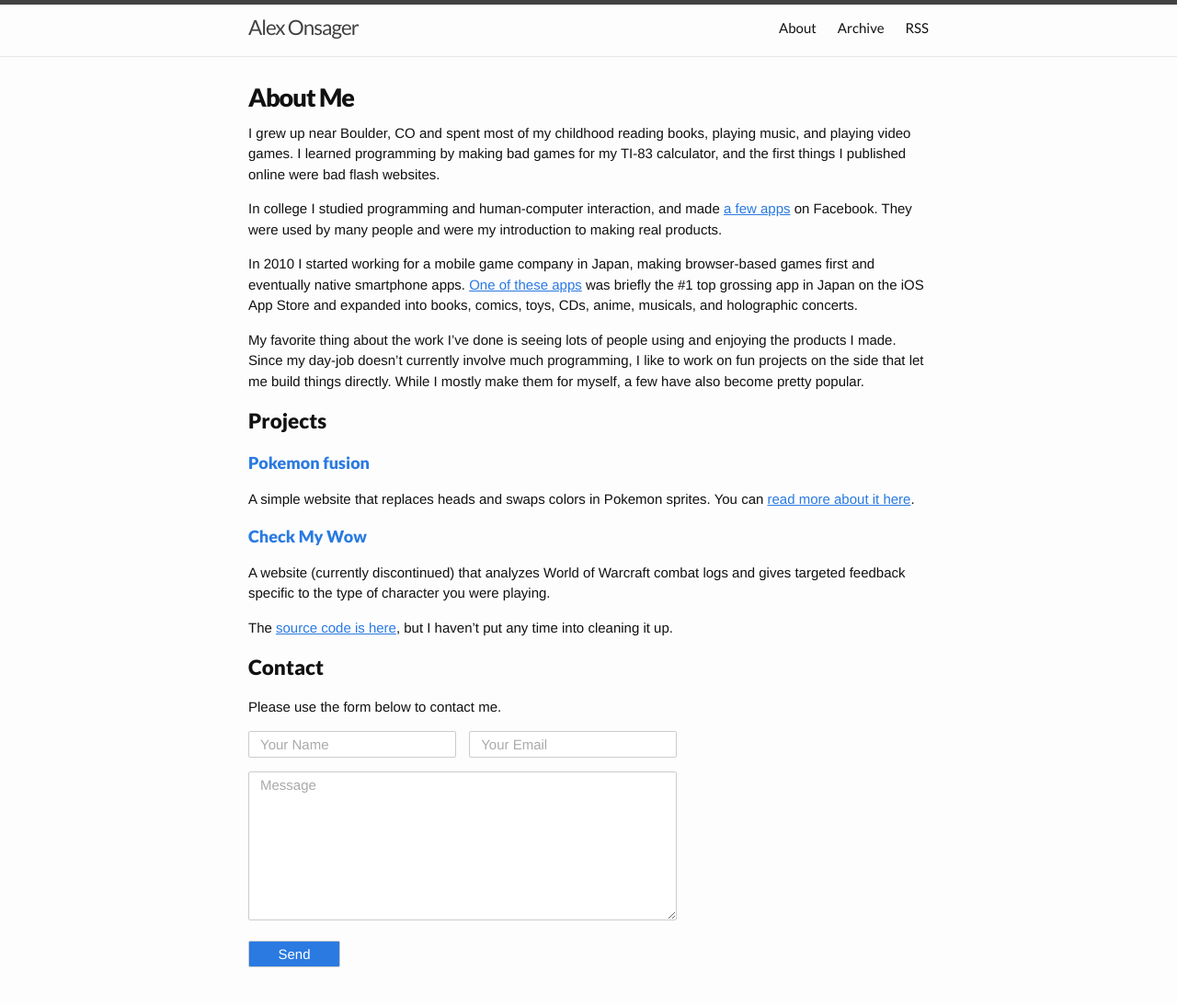
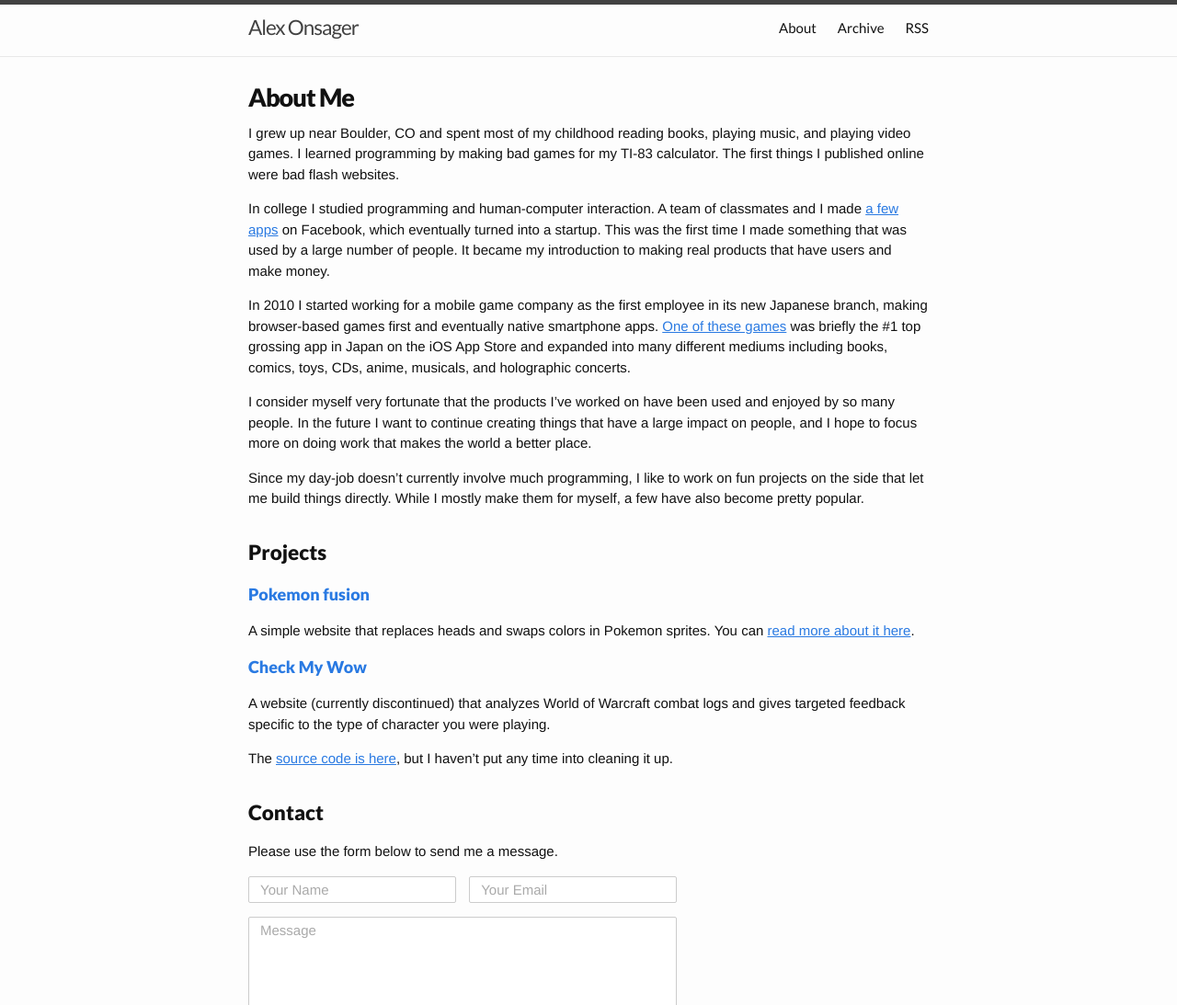
Before and after one commit to aonsager/aonsager.github.io, a Jekyll site: the page built from about.md, in a window 1280 px wide, cut to the strip 0-1093 px from the top of the page. Shown: the whole strip at 92% size. Built offline with Jekyll 4.4.1, drawn with Linux system fonts in a browser that asks for light colours.

Commit message:
update about page

```diff
--- a/about.md
+++ b/about.md
@@ -4,15 +4,17 @@
 permalink: /about/
 ---
 
-I grew up near Boulder, CO and spent most of my childhood reading books, playing music, and playing video games. I learned programming by making bad games for my TI-83 calculator, and the first things I published online were bad flash websites.
+I grew up near Boulder, CO and spent most of my childhood reading books, playing music, and playing video games. I learned programming by making bad games for my TI-83 calculator. The first things I published online were bad flash websites.
 
-In college I studied programming and human-computer interaction, and made [a few apps](http://www.sfgate.com/news/article/These-Stanford-Students-Made-Millions-Taking-A-2361888.php) on Facebook. They were used by many people and were my introduction to making real products.
+In college I studied programming and human-computer interaction. A team of classmates and I made [a few apps](http://www.sfgate.com/news/article/These-Stanford-Students-Made-Millions-Taking-A-2361888.php) on Facebook, which eventually turned into a startup. This was the first time I made something that was used by a large number of people. It became my introduction to making real products that have users and make money.
 
-In 2010 I started working for a mobile game company in Japan, making browser-based games first and eventually native smartphone apps. [One of these apps](https://stars.happyelements.co.jp) was briefly the #1 top grossing app in Japan on the iOS App Store and expanded into books, comics, toys, CDs, anime, musicals, and holographic concerts.
+In 2010 I started working for a mobile game company as the first employee in its new Japanese branch, making browser-based games first and eventually native smartphone apps. [One of these games](https://stars.happyelements.co.jp) was briefly the #1 top grossing app in Japan on the iOS App Store and expanded into many different mediums including books, comics, toys, CDs, anime, musicals, and holographic concerts.
 
-My favorite thing about the work I've done is seeing lots of people using and enjoying the products I made. Since my day-job doesn't currently involve much programming, I like to work on fun projects on the side that let me build things directly. While I mostly make them for myself, a few have also become pretty popular.
+I consider myself very fortunate that the products I've worked on have been used and enjoyed by so many people. In the future I want to continue creating things that have a large impact on people, and I hope to focus more on doing work that makes the world a better place.
 
-# Projects
+Since my day-job doesn't currently involve much programming, I like to work on fun projects on the side that let me build things directly. While I mostly make them for myself, a few have also become pretty popular.
+
+<h1 style="margin-top: 30px">Projects</h1>
 
 ### [Pokemon fusion](http://pokemon.alexonsager.net)
 
@@ -24,9 +26,9 @@
 
 The [source code is here](https://github.com/aonsager/checkmywow), but I haven't put any time into cleaning it up.
 
-# Contact
+<h1 style="margin-top: 30px">Contact</h1>
 
-Please use the form below to contact me.
+Please use the form below to send me a message.
 
 <form name="contact" method="POST" netlify>
   <p>
```
